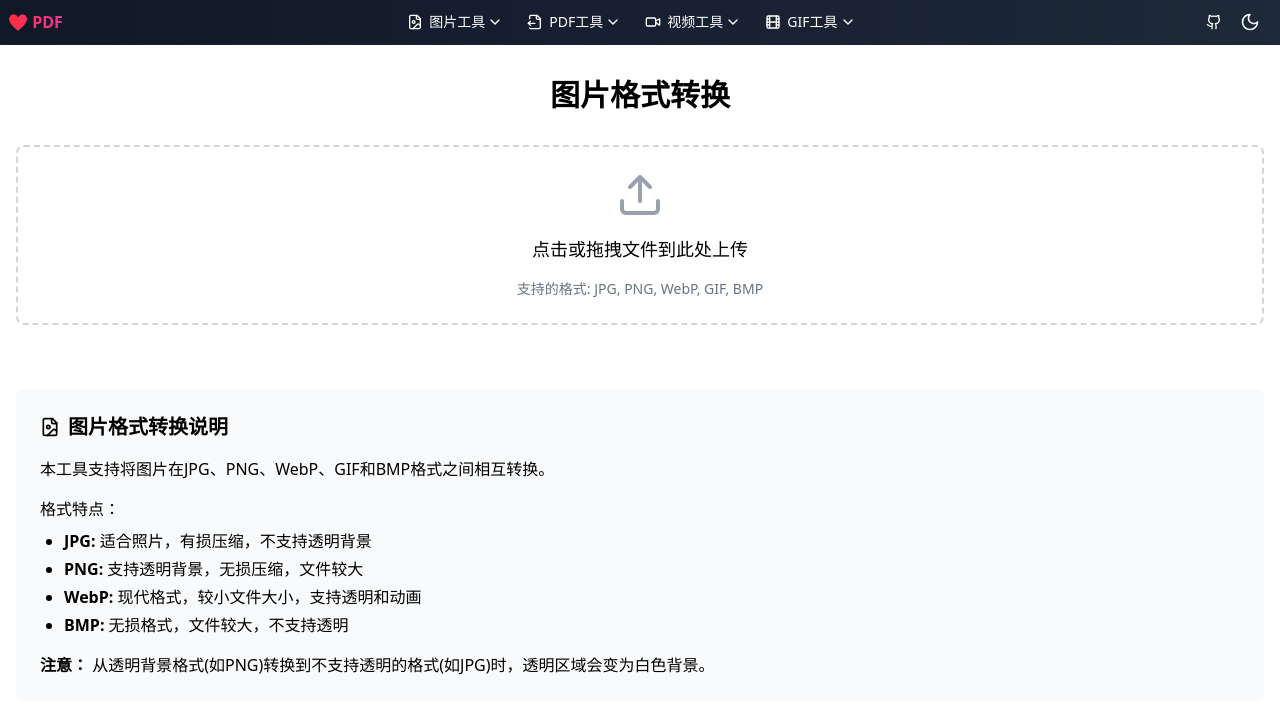
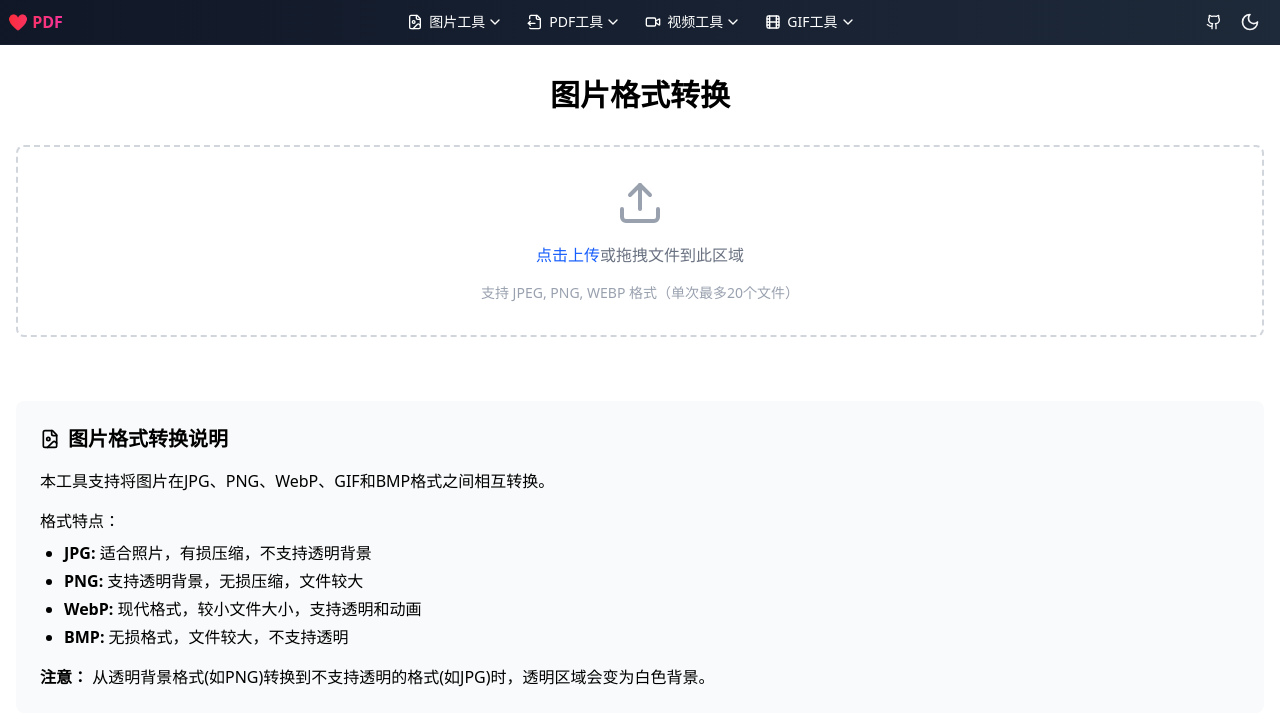
Before and after one commit to shuffblow/file-zenith-web, a Next.js app: page /image/convert in a window 1280 px wide. Shown: the top 726 px of the page. Built offline with nearby package versions, Linux system fonts and the light colour scheme.

Commit message:
feat: 修复拖拽

```diff
--- a/src/app/image/convert/page.tsx
+++ b/src/app/image/convert/page.tsx
@@ -16,6 +16,7 @@ export default function ImageConvert() {
   const [files, setFiles] = useState<File[]>([]);
   const [converting, setConverting] = useState(false);
   const [selectedFormat, setSelectedFormat] = useState(SUPPORTED_FORMATS[0]);
+  const [isDragging, setIsDragging] = useState(false);
   const fileInputRef = useRef<HTMLInputElement>(null);
   const [output, setOutput] = useState<{ name: string; url: string }[]>([]);
 
@@ -31,6 +32,32 @@ export default function ImageConvert() {
     // 清空文件输入，以便可以再次选择相同的文件
     if (fileInputRef.current) {
       fileInputRef.current.value = '';
+    }
+  };
+
+  // 处理文件拖拽
+  const handleDragOver = (e: React.DragEvent) => {
+    e.preventDefault();
+    e.stopPropagation();
+    setIsDragging(true);
+  };
+
+  const handleDragLeave = (e: React.DragEvent) => {
+    e.preventDefault();
+    e.stopPropagation();
+    setIsDragging(false);
+  };
+
+  const handleDrop = (e: React.DragEvent) => {
+    e.preventDefault();
+    e.stopPropagation();
+    setIsDragging(false);
+
+    const droppedFiles = Array.from(e.dataTransfer.files)
+      .filter(file => file.type.startsWith('image/'));
+
+    if (droppedFiles.length > 0) {
+      handleFiles(droppedFiles);
     }
   };
 
@@ -177,7 +204,13 @@ export default function ImageConvert() {
       <h1 className="text-3xl font-bold text-center mb-8">图片格式转换</h1>
 
       {/* 上传区域 */}
-      <div className="mb-8 p-6 border-2 border-dashed border-gray-300 rounded-lg text-center">
+      <div
+        className={`border-2 border-dashed rounded-lg p-8 text-center transition-colors
+          ${isDragging ? 'border-blue-500 bg-blue-50' : 'border-gray-300 hover:border-gray-400'}`}
+        onDragOver={handleDragOver}
+        onDragLeave={handleDragLeave}
+        onDrop={handleDrop}
+      >
         <input
           type="file"
           ref={fileInputRef}
@@ -192,8 +225,13 @@ export default function ImageConvert() {
           className="flex flex-col items-center justify-center space-y-4 cursor-pointer"
         >
           <Upload className="h-12 w-12 text-gray-400" />
-          <p className="text-lg font-medium">点击或拖拽文件到此处上传</p>
-          <p className="text-sm text-gray-500">支持的格式: JPG, PNG, WebP, GIF, BMP</p>
+          <div>
+            <span className="text-blue-600 font-medium">点击上传</span>
+            <span className="text-gray-500">或拖拽文件到此区域</span>
+          </div>
+          <p className="text-sm text-gray-400">
+            支持 JPEG, PNG, WEBP 格式（单次最多20个文件）
+          </p>
         </label>
       </div>
 
```
